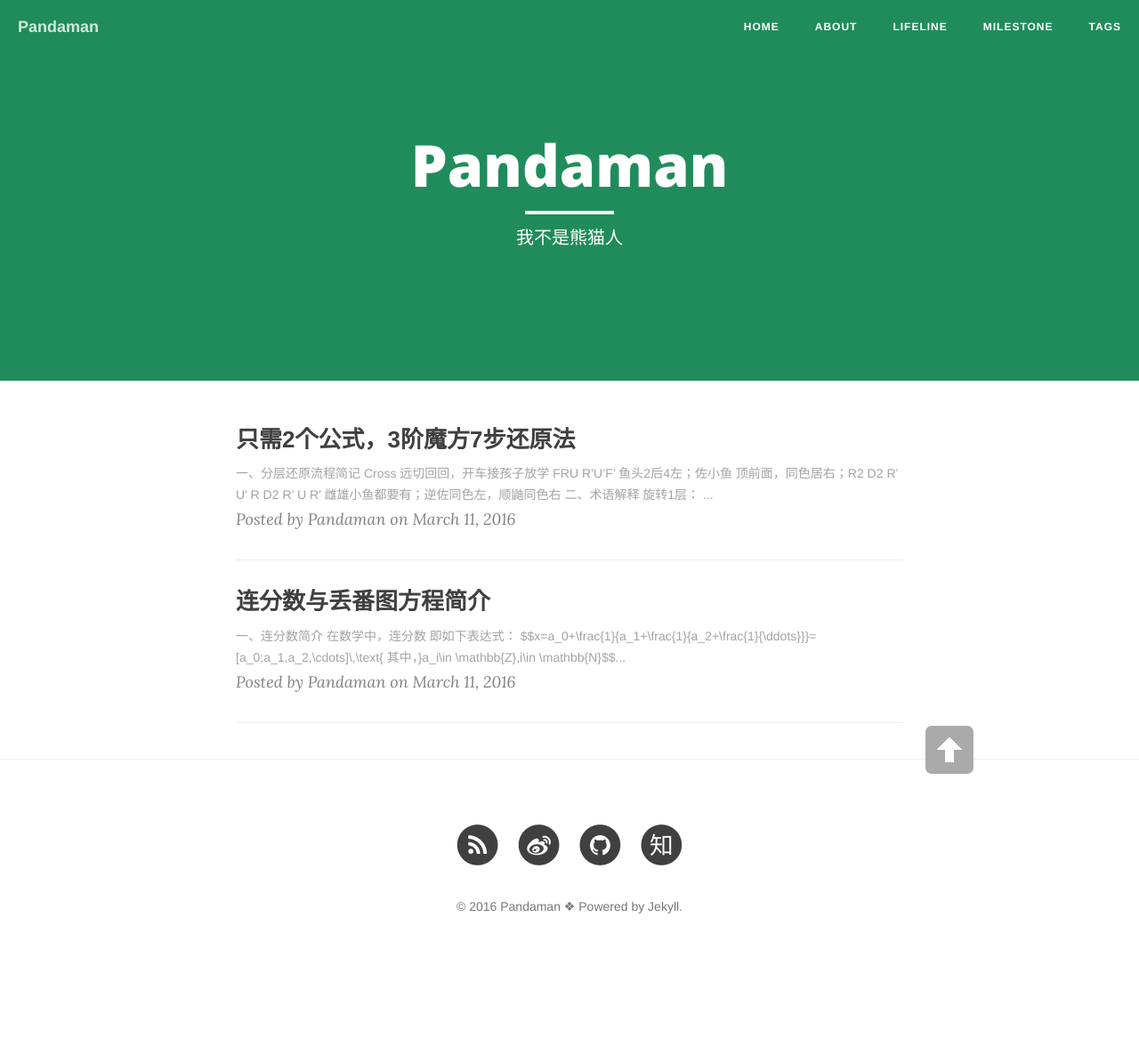
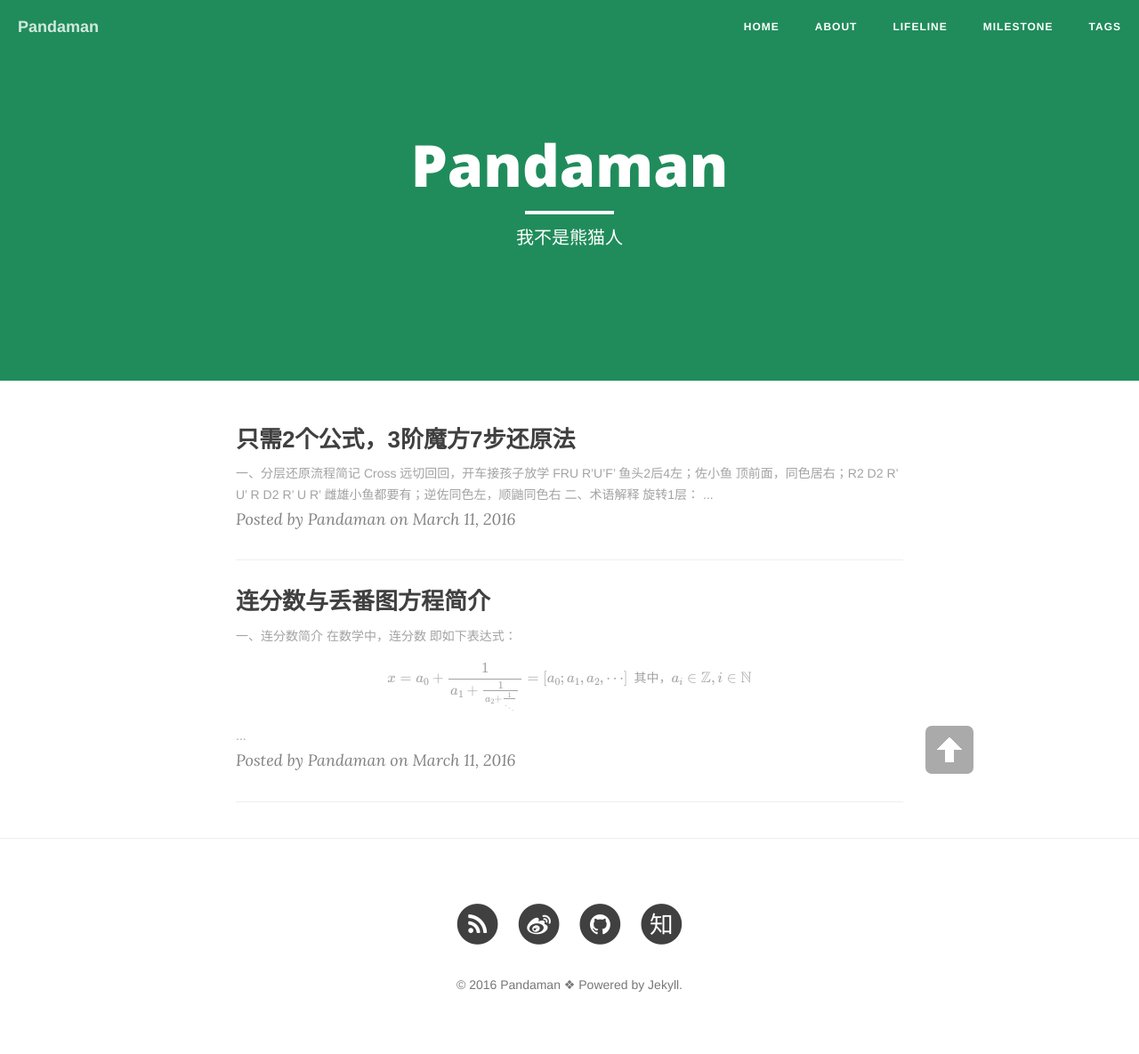
Before and after one commit to ceares/ceares.github.io, a Jekyll site: the page built from index.html, in a window 1280 px wide. Shown: the whole page at 89% size. Built offline with Jekyll 4.4.1, drawn with Linux system fonts in a browser that asks for light colours; nearby versions of some CDN libraries; library files that are not in the unit come from our copies; formulas are drawn with MathJax 3; the list of posts is cut into pages by our own code; before the commit the page ends 1097 px from its top, so only the background shows below that; some of the changed lines change nothing that is shown.

Commit message:
Update head.html

```diff
--- a/_includes/head.html
+++ b/_includes/head.html
@@ -26,9 +26,35 @@
     <link href='//fonts.googleapis.com/css?family=Lora:400,700,400italic,700italic' rel='stylesheet' type='text/css'>
     <link href='//fonts.googleapis.com/css?family=Open+Sans:300italic,400italic,600italic,700italic,800italic,400,300,600,700,800' rel='stylesheet' type='text/css'>
 
-<link rel="stylesheet" href="https://cdnjs.cloudflare.com/ajax/libs/KaTeX/0.5.1/katex.min.css">
-<script src="https://cdnjs.cloudflare.com/ajax/libs/KaTeX/0.5.1/katex.min.js"></script>
+<script type="text/x-mathjax-config">
+  MathJax.Hub.Config({
+    tex2jax: {
+      inlineMath: [ ['$','$'], ["\\(","\\)"] ],
+      processEscapes: true
+    }
+  });
+</script>
 
+<script type="text/x-mathjax-config">
+    MathJax.Hub.Config({
+      tex2jax: {
+        skipTags: ['script', 'noscript', 'style', 'textarea', 'pre', 'code']
+      }
+    });
+</script>
+
+<script type="text/x-mathjax-config">
+    MathJax.Hub.Queue(function() {
+        var all = MathJax.Hub.getAllJax(), i;
+        for(i=0; i < all.length; i += 1) {
+            all[i].SourceElement().parentNode.className += ' has-jax';
+        }
+    });
+</script>
+
+<script type="text/javascript"
+   src="http://cdn.mathjax.org/mathjax/latest/MathJax.js?config=TeX-AMS-MML_HTMLorMML">
+</script>
     <!-- HTML5 Shim and Respond.js IE8 support of HTML5 elements and media queries -->
     <!-- WARNING: Respond.js doesn't work if you view the page via file:// -->
     <!--[if lt IE 9]>
```
